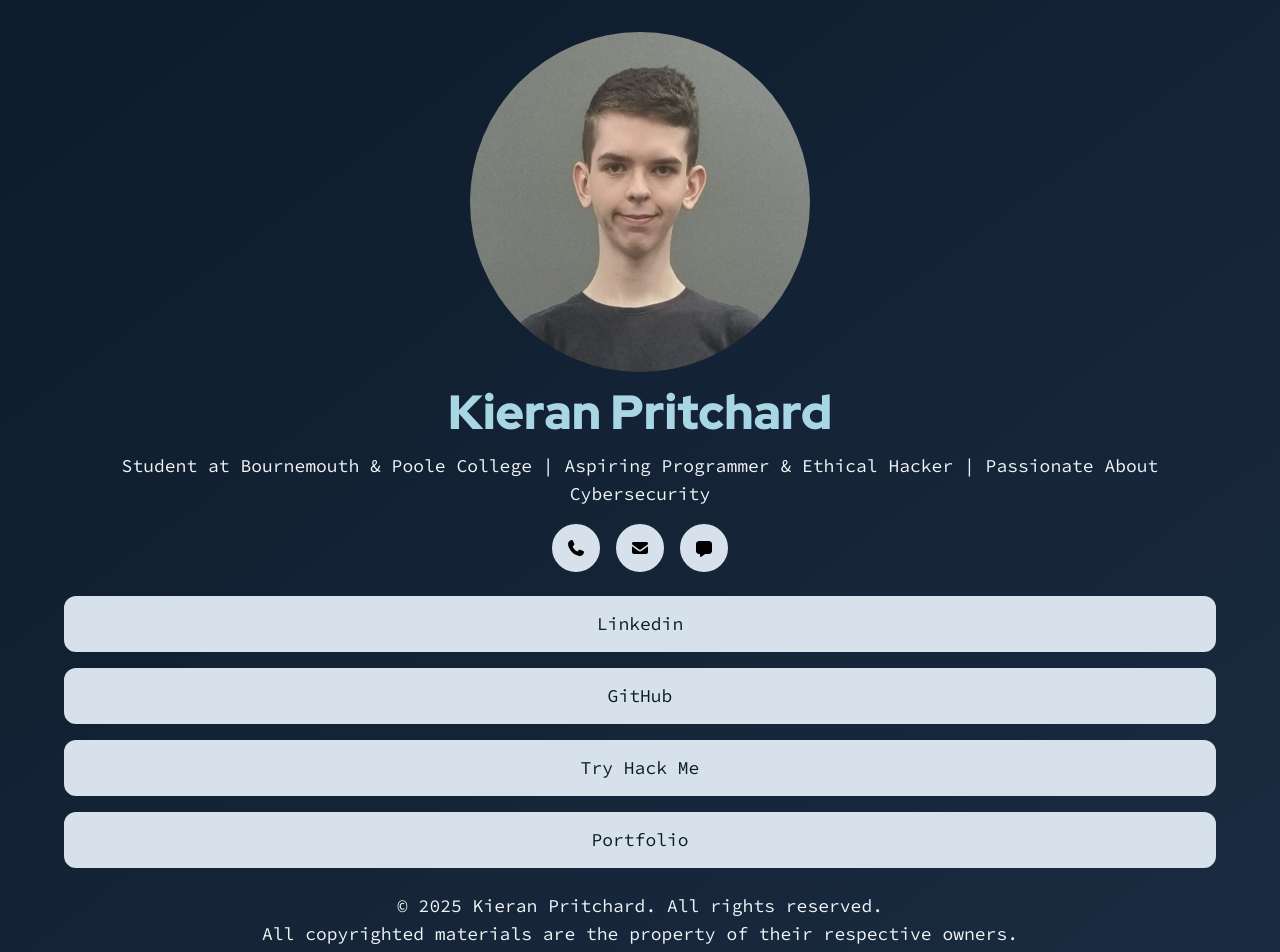
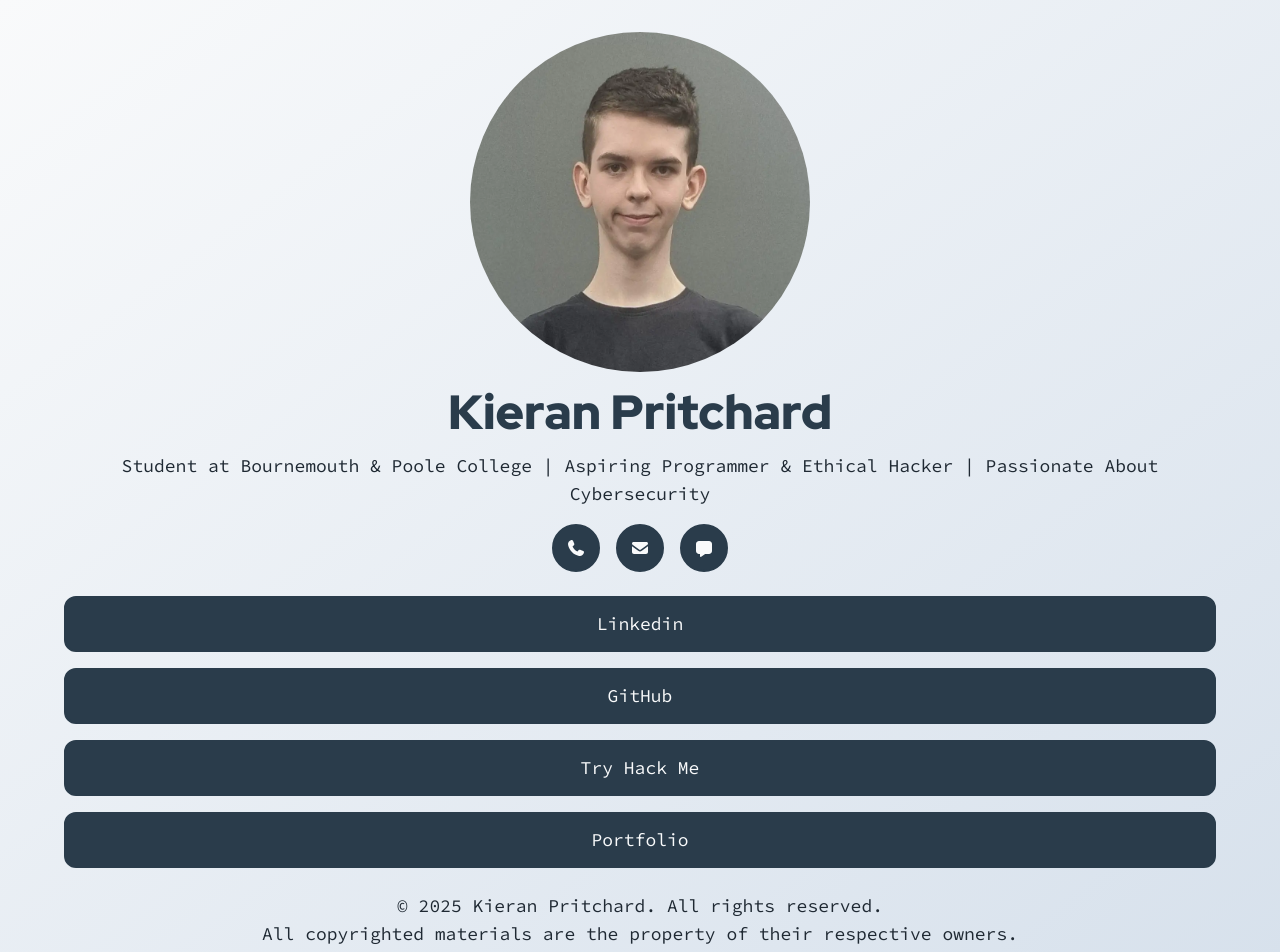
Before and after one commit to KieranPritchard/LinkNest, a React (Vite) app: page / in a window 1280 px wide. Shown: the top 952 px of the page. Built offline with nearby package versions, Linux system fonts and the light colour scheme.

Commit message:
added proper dark mode

```diff
--- a/src/App.jsx
+++ b/src/App.jsx
@@ -9,7 +9,7 @@ import '@fontsource/source-code-pro/400.css';   // Source Code Pro, weight 400
 
 function App() {
   return(
-    <div className='h-auto bg-linear-to-br from-[#0d1b2a] to-[#1b2b41] py-4 px-[5%]'>
+    <div className='h-auto bg-linear-to-br dark:from-[#0d1b2a] dark:to-[#1b2b41] from-[#f9fafb] to-[#d7e1ec] py-4 px-[5%]'>
       <ProfileImage />
       <NameBox />
       <ButtonRow />
--- a/src/components/Footer.jsx
+++ b/src/components/Footer.jsx
@@ -1,6 +1,6 @@
 function Footer(){
     return(
-        <footer style={{fontFamily: '"Source Code Pro", monospace', fontWeight: 400,}} className="text-center text-lg mt-4 text-[#f0f4f8]">
+        <footer style={{fontFamily: '"Source Code Pro", monospace', fontWeight: 400,}} className="text-center text-lg mt-4 text-[#1f2933] dark:text-[#f0f4f8]">
             <p>&copy; 2025 Kieran Pritchard. All rights reserved.</p>
             <p>All copyrighted materials are the property of their respective owners.</p>
         </footer>
--- a/src/components/LinkButton.jsx
+++ b/src/components/LinkButton.jsx
@@ -4,7 +4,7 @@ function LinkButton(props){
     }
 
     return(
-        <button style={{fontFamily: '"Source Code Pro", monospace', fontWeight: 400,}} className="bg-[#d7e1ec] text-[#0d1b2a] h-14 w-full rounded-xl border-2 border-[#d7e1ec] text-lg my-2 hover:bg-transparent hover:text-[#d7e1ec] transition-colors duration-300 ease-in-out" onClick={() => handleLink(props.buttonLink)}>
+        <button style={{fontFamily: '"Source Code Pro", monospace', fontWeight: 400,}} className="bg-[#2a3c4b] dark:bg-[#a9d6e5] text-[#f9fafb] dark:text-[#a9d6e5] border-[#2a3c4b] dark:border-[#a9d6e5] hover:text-[#2a3c4b] dark:hover:text-[#a9d6e5] h-14 w-full rounded-xl border-2 text-lg my-2 hover:bg-transparent transition-colors duration-300 ease-in-out" onClick={() => handleLink(props.buttonLink)}>
             {props.buttonName}
         </button>
     )
--- a/src/components/NameBox.jsx
+++ b/src/components/NameBox.jsx
@@ -1,8 +1,8 @@
 function NameBox(){
     return(
         <div>
-            <h1 style={{fontFamily: '"Red Hat Display", sans-serif', fontWeight: 900,}} className="text-5xl text-center mt-4 text-[#a9d6e5]">Kieran Pritchard</h1>
-            <p style={{fontFamily: '"Source Code Pro", monospace', fontWeight: 400,}} className="text-center text-lg mt-4 text-[#f0f4f8]">Student at Bournemouth & Poole College | Aspiring Programmer & Ethical Hacker | Passionate About Cybersecurity</p>
+            <h1 style={{fontFamily: '"Red Hat Display", sans-serif', fontWeight: 900,}} className="text-5xl text-center mt-4 text-[#2a3c4b] dark:text-[#a9d6e5]">Kieran Pritchard</h1>
+            <p style={{fontFamily: '"Source Code Pro", monospace', fontWeight: 400,}} className="text-center text-lg mt-4 text-[#1f2933] dark:text-[#f0f4f8]">Student at Bournemouth & Poole College | Aspiring Programmer & Ethical Hacker | Passionate About Cybersecurity</p>
         </div>
     )
 }
--- a/src/components/RowButton.jsx
+++ b/src/components/RowButton.jsx
@@ -14,7 +14,7 @@ function RowButton({ contact, Icon }) {
     };
 
     const handleButton = () => {
-        const baseClasses = "bg-[#d7e1ec] hover:text-[#d7e1ec] hover:bg-transparent border-2 border-[#d7e1ec] rounded-full h-12 flex items-center justify-center transition-colors duration-300 ease-in-out";
+        const baseClasses = "bg-[#2a3c4b] dark:bg-[#a9d6e5] hover:text-[#2a3c4b] dark:hover:text-[#a9d6e5] text-[#f9fafb] dark:text-[#0d1b2a] hover:bg-transparent border-2 border-[#2a3c4b] rounded-full h-12 flex items-center justify-center transition-colors duration-300 ease-in-out";
 
         const buttonClass = isWide ? `${baseClasses} px-4` : `${baseClasses} w-12`;
         const textClass = isWide ? "ml-2 inline" : "hidden";
--- a/src/index.css
+++ b/src/index.css
@@ -1,26 +1 @@
 @import "tailwindcss";
-
-@layer base{
-    :root[data-theme="light"]{
-        --background: #f9fafb;
-        --background-secondary: #d7e1ec;
-        --base-text: #1f2933;
-        --image-background: #ffffff;
-        --main-accent: #2a3c4b;
-        --border: #d0d5db;
-        --hover-highlight: #5a8ab8;
-    }
-    :root[data-theme="dark"]{
-        --background: #0d1b2a;
-        --background-secondary: #1b2b41;
-        --base-text: #f0f4f8;
-        --image-background: #0a0a0a;
-        --main-accent: #a9d6e5;
-        --border: #3a4f63;
-        --hover-highlight: #ffbf00;
-    }
-}
-
-html{
-    background: linear-gradient(to bottom right, #0d1b2a, #1b2b41);
-}
```
